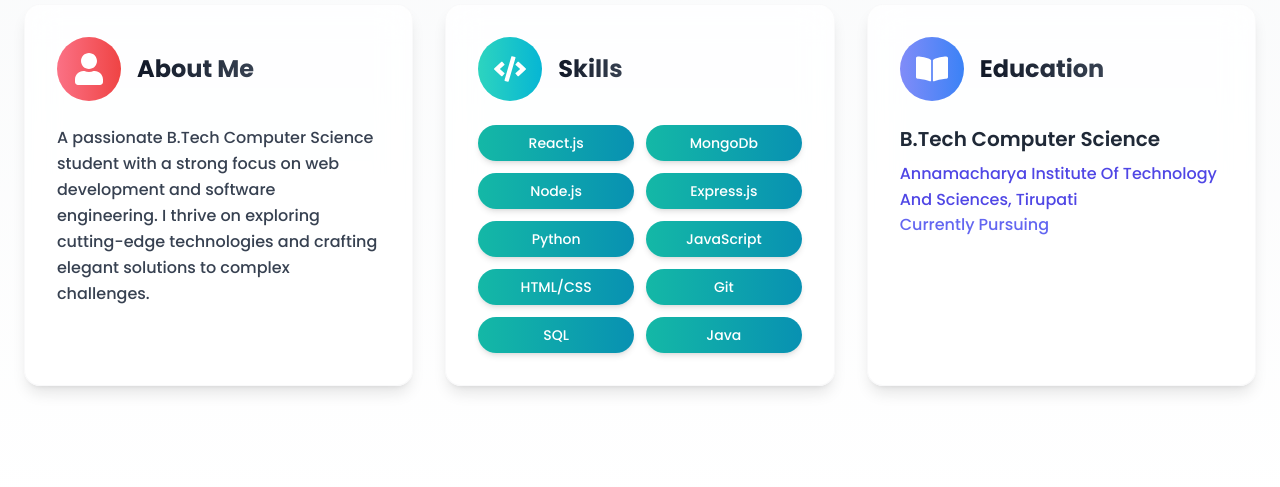
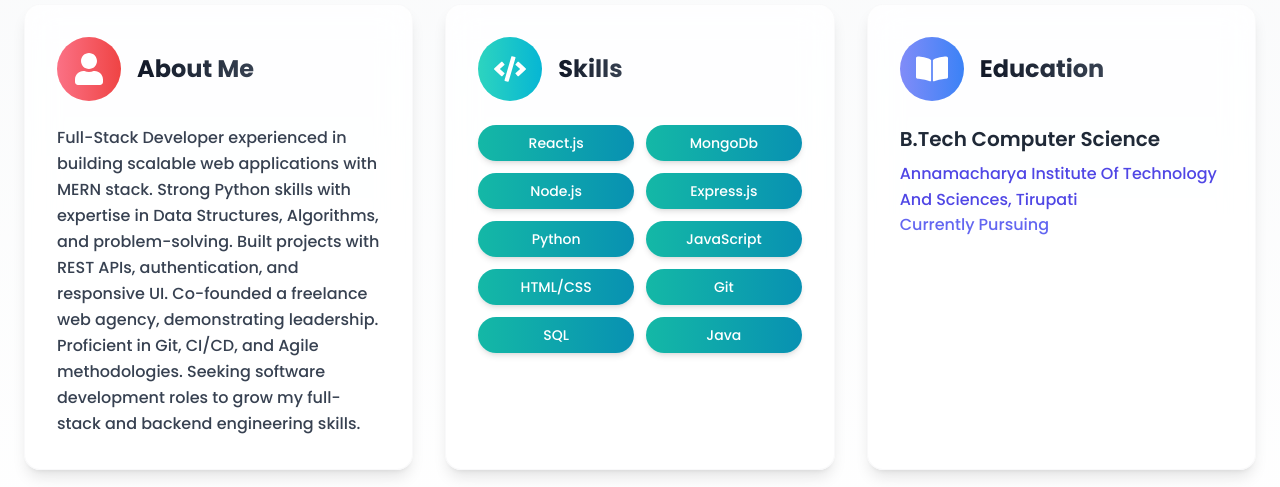
Before and after one commit to LEKKALA-BHASKAR/portfolio_react, a React (Vite) app: page / in a window 1280 px wide. Shown: the part 1100-1587 px from the top of the page. Built offline with nearby package versions, Linux system fonts and the light colour scheme.

Commit message:
about me update

```diff
--- a/src/components/About.jsx
+++ b/src/components/About.jsx
@@ -54,9 +54,10 @@ function About() {
               <h2 className="text-2xl font-bold ml-4 bg-gradient-to-r from-gray-900 to-gray-700 bg-clip-text text-transparent">About Me</h2>
             </div>
             <p className="text-gray-700 leading-relaxed font-medium relative z-10">
-              A passionate B.Tech Computer Science student with a strong focus on web development
-              and software engineering. I thrive on exploring cutting-edge technologies and crafting
-              elegant solutions to complex challenges.
+              Full-Stack Developer experienced in building scalable web applications with MERN stack.
+              Strong Python skills with expertise in Data Structures, Algorithms, and problem-solving.
+              Built projects with REST APIs, authentication, and responsive UI. Co-founded a freelance web agency, demonstrating leadership.
+              Proficient in Git, CI/CD, and Agile methodologies. Seeking software development roles to grow my full-stack and backend engineering skills.
             </p>
           </motion.div>
 
```
